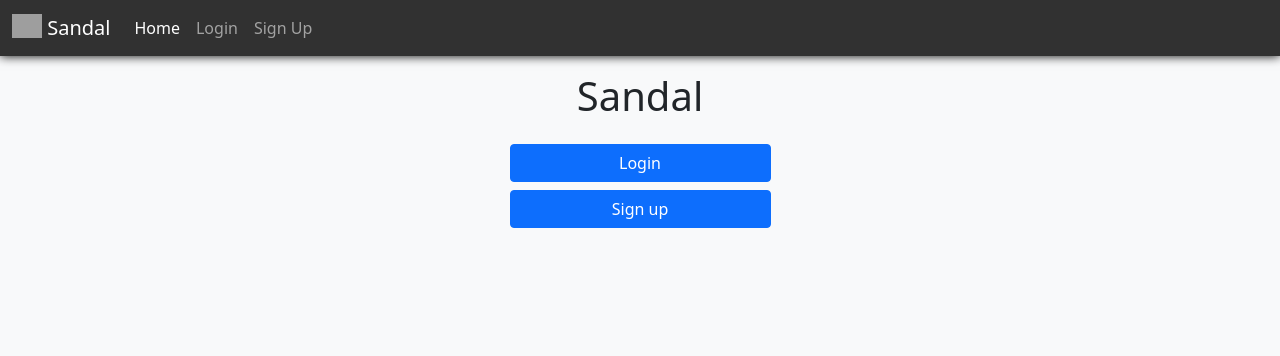
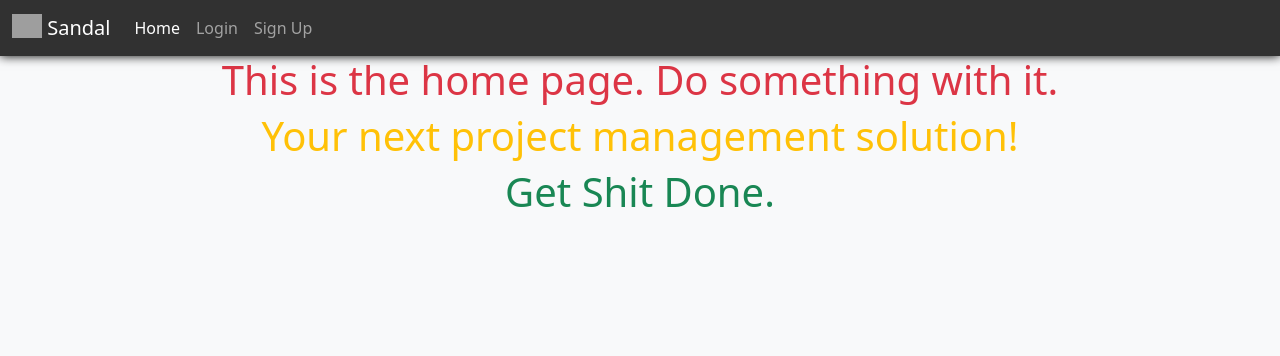
Before and after one commit to RndmNode/Sandal_Bug-Tracker, a Flask app: page / in a window 1280 px wide. Shown: the top 356 px of the page. Run offline with Flask 2, Linux system fonts and the light colour scheme; grey boxes are pictures that could not be loaded.

Commit message:
Updated Home page. took away buttons and added text for temporary holders.

```diff
--- a/templates/home.html
+++ b/templates/home.html
@@ -11,16 +11,15 @@
 {% block main %}
 <body class="align-content-center">
     <div class="container">
-        <div class="row text-center m-3">
-            <h1>Sandal</h1>
+        <div class="row text-center text-danger">
+            <h1>This is the home page. Do something with it.</h1>
         </div>
-        <div class="row">
-            <div class="d-grid gap-2 col-3 mx-auto">
-                <a class="btn btn-primary" href="{{ url_for('login') }}" role="button">Login</a>
-                <a class="btn btn-primary" href="{{ url_for('signup') }}" role="button">Sign up</a>
-            </div>
-          </div>
+        <div class="row text-center text-warning">
+            <h1>Your next project management solution!</h1>
         </div>
-      </div>
+        <div class="row text-center text-success">
+            <h1>Get Shit Done.</h1>
+        </div>
+    </div>
 </body>
 {% endblock main %}
```
